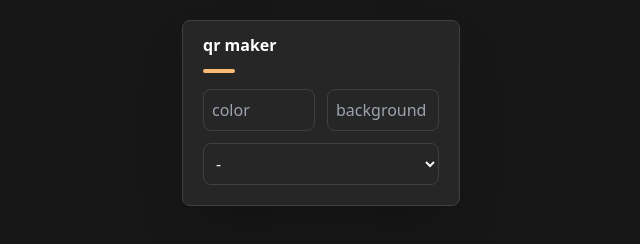
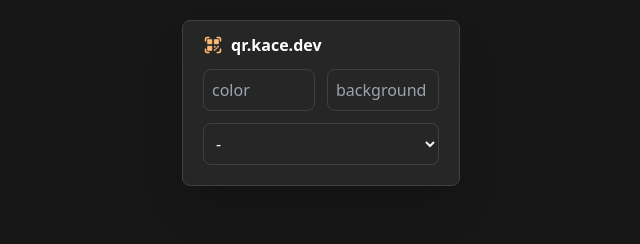
Before and after one commit to userkace/qr-maker, a website: page index.html in a window 1280 px wide. Shown: the whole page, without its empty margins (319-959 px from the left). Drawn offline with nearby package versions, Linux system fonts and the light colour scheme.

Commit message:
Icon change
added favicon to header and title

```diff
--- a/index.html
+++ b/index.html
@@ -7,13 +7,17 @@
      <meta name="darkreader-lock" />
      <title>qr.kace.dev</title>
      <link href="./src/output.css" rel="stylesheet">
+     <link rel="icon" type="image/x-icon" href="favicon.ico">
 </head>
 
 <body class="text-center flex items-center justify-center bg-neutral-900">
      <div
           class="p-5 m-5 pt-3 rounded-lg flex-col items-center justify-center bg-neutral-800 border border-neutral-700 shadow-2xl">
-          <h1 class="flex mb-3 text-white font-bold">qr maker</h1>
-          <pill class="flex mb-4 rounded-lg w-8 h-1 bg-orange-300"></pill>
+          <div class="flex items-start">
+          <img src="./src/asset/favicon.png" class="inline w-5 mr-2 mt-0.5">
+          <h1 class="inline mb-3 text-white font-bold">qr.kace.dev</h1>
+     </div>
+          <!-- <pill class="flex mb-4 rounded-lg w-8 h-1 bg-orange-300"></pill> -->
 
           <!-- color options -->
           <div class="flex flex-row gap-3">
```
Also changed, not shown: favicon.ico (added), src/asset/favicon.png (added), src/output.css.
